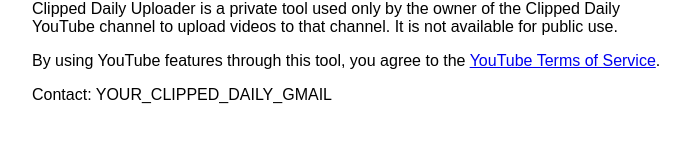
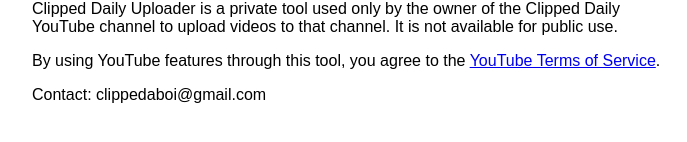
Before and after one commit to radinajorlou6-dotcom/clipped-daily, a plain HTML site: page terms.html in a window 1280 px wide. Shown: the part 132-274 px from the top of the page, without its empty margins (288-975 px from the left). Drawn offline with Linux system fonts and the light colour scheme.

Commit message:
Update contact email in terms of service

```diff
--- a/terms.html
+++ b/terms.html
@@ -6,6 +6,6 @@
 <p>Last updated: November 20, 2026</p>
 <p>Clipped Daily Uploader is a private tool used only by the owner of the Clipped Daily YouTube channel to upload videos to that channel. It is not available for public use.</p>
 <p>By using YouTube features through this tool, you agree to the <a href="https://www.youtube.com/t/terms">YouTube Terms of Service</a>.</p>
-<p>Contact: YOUR_CLIPPED_DAILY_GMAIL</p>
+<p>Contact: clippedaboi@gmail.com</p>
 </body>
 </html>
```
